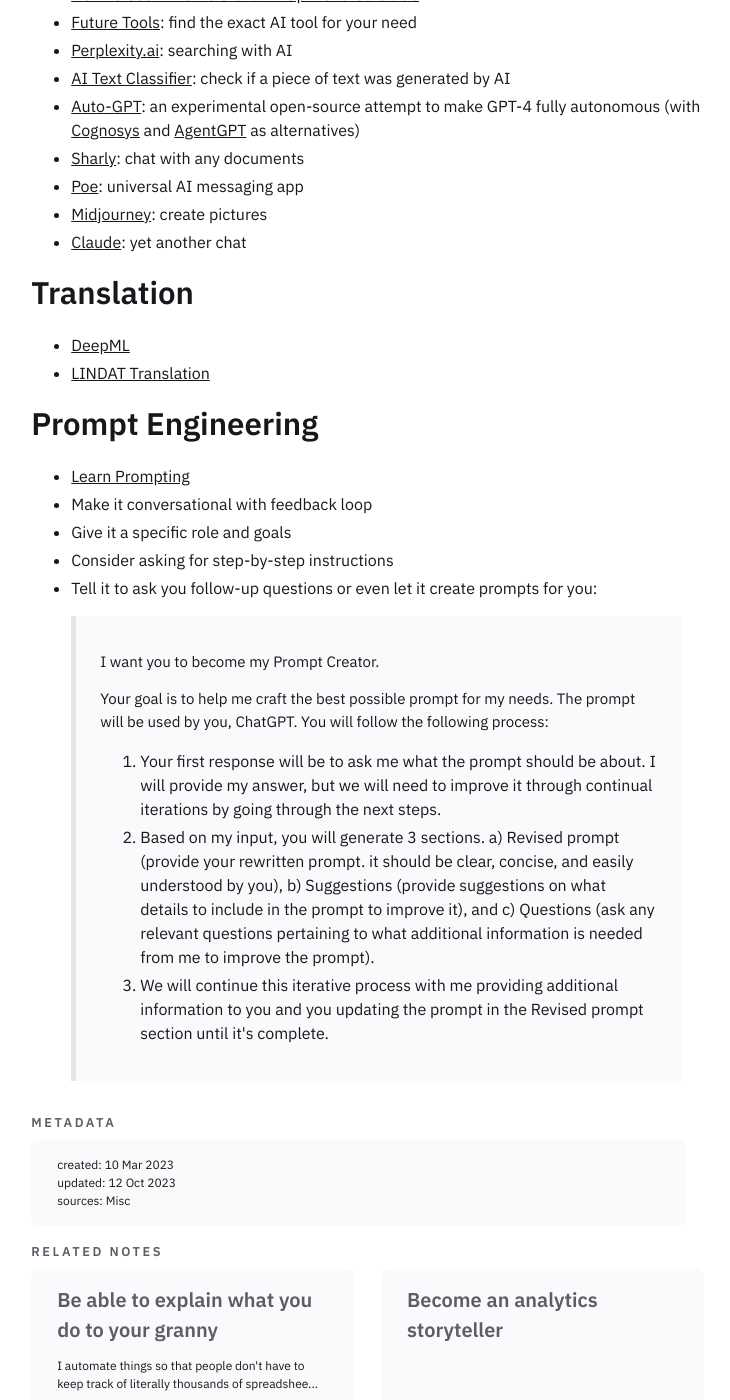
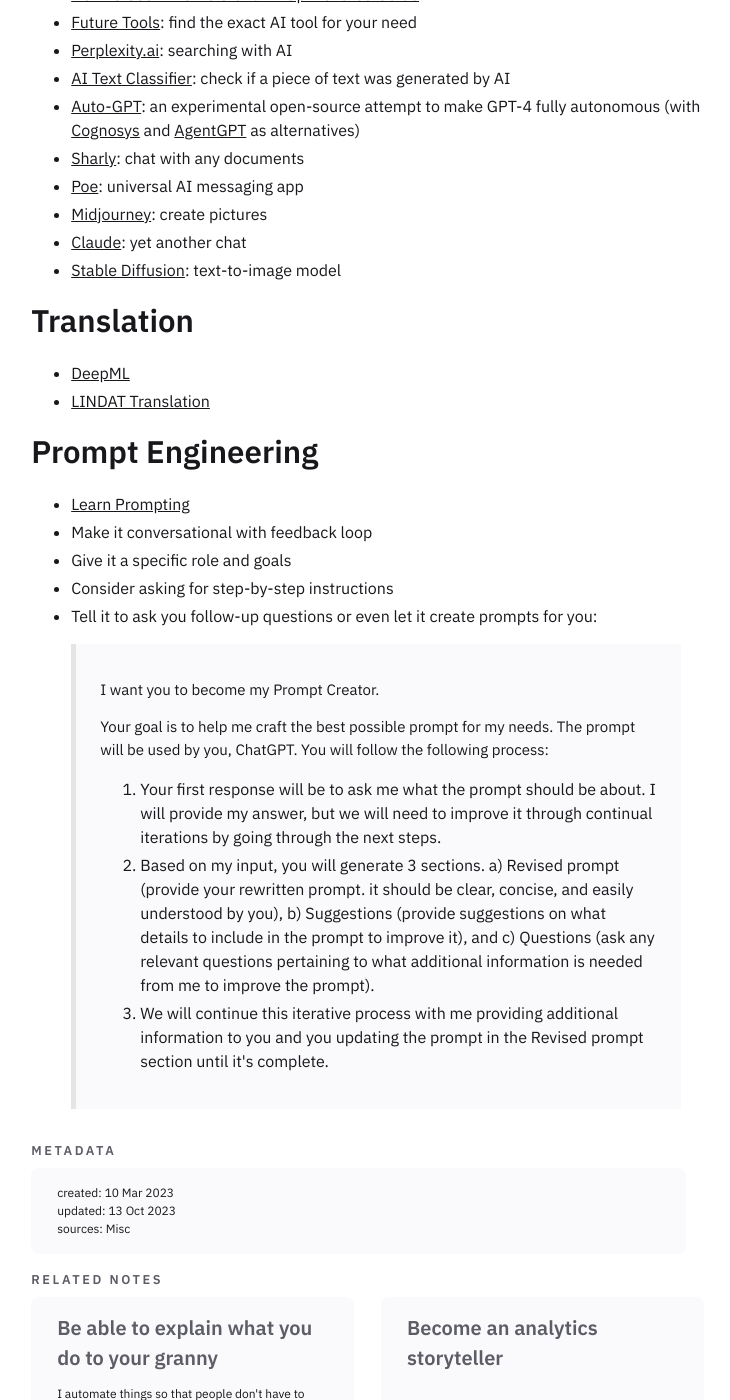
Before and after one commit to one-data-cookie/one-data-cookie.github.io, a Jekyll site: the page built from _notes/data-coding/Learn ChatGPT.md, in a window 1280 px wide and 1400 px high, scrolled down 2936 px. Shown: the whole window, without its empty margins (264-994 px from the left). Built offline with Jekyll 4.4.1, drawn with Linux system fonts in a browser that asks for light colours.

Commit message:
sync notes and files as of 2023/10/13 18:07:44 UTC

```diff
--- a/_notes/data-coding/Learn ChatGPT.md
+++ b/_notes/data-coding/Learn ChatGPT.md
@@ -2,10 +2,12 @@
 title: Learn ChatGPT
 lang: en
 category: data-coding
-tags: [learn, chatgpt]
+tags:
+  - learn
+  - chatgpt
 season: summer
 created: 10 Mar 2023
-updated: 12 Oct 2023
+updated: 13 Oct 2023
 sources: Misc
 ---
 
@@ -76,6 +78,7 @@
 - [Poe](https://poe.com/): universal AI messaging app
 - [Midjourney](https://www.midjourney.com/): create pictures
 - [Claude](https://claude.ai/): yet another chat
+- [Stable Diffusion](https://stablediffusionweb.com/): text-to-image model
 
 ## Translation
 - [DeepML](https://www.deepl.com/)
```
